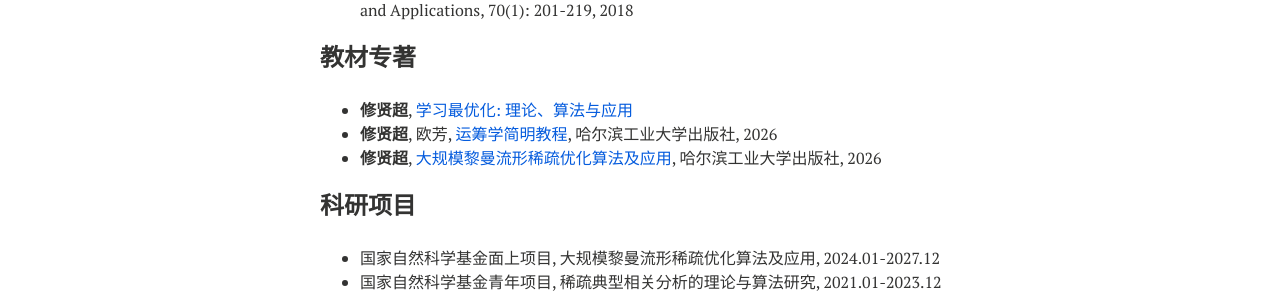
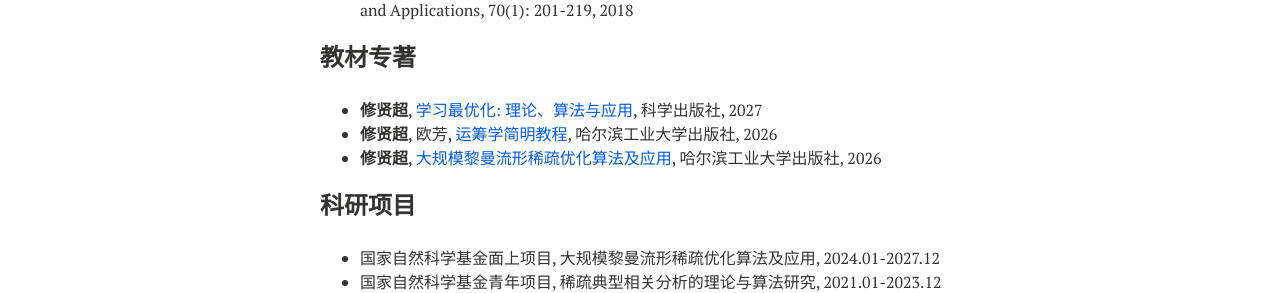
Before and after one commit to xianchaoxiu/xianchaoxiu.github.io, a Jekyll site: the page built from chinese/index.md, in a window 1280 px wide. Shown: the part 989-1282 px from the top of the page. Built offline with Jekyll 4.4.1, drawn with Linux system fonts in a browser that asks for light colours; nearby versions of some CDN libraries.

Commit message:
Update index.md

```diff
--- a/chinese/index.md
+++ b/chinese/index.md
@@ -46,7 +46,7 @@ share: false
 
 
 ### 教材专著
-* <b>修贤超</b>, <a href="https://xianchaoxiu.github.io/chinese/book/L2O/" class="textlink" target="_blank"> 学习最优化: 理论、算法与应用</a>
+* <b>修贤超</b>, <a href="https://xianchaoxiu.github.io/chinese/book/L2O/" class="textlink" target="_blank"> 学习最优化: 理论、算法与应用</a>, 科学出版社, 2027 <br>
 * <b>修贤超</b>, 欧芳, <a href="https://xianchaoxiu.github.io/chinese/book/OR/" class="textlink" target="_blank"> 运筹学简明教程</a>, 哈尔滨工业大学出版社, 2026  <br>
 * <b>修贤超</b>, <a href="https://xianchaoxiu.github.io/chinese/book/OPT/" class="textlink" target="_blank">大规模黎曼流形稀疏优化算法及应用</a>, 哈尔滨工业大学出版社, 2026  <br>
 
```
